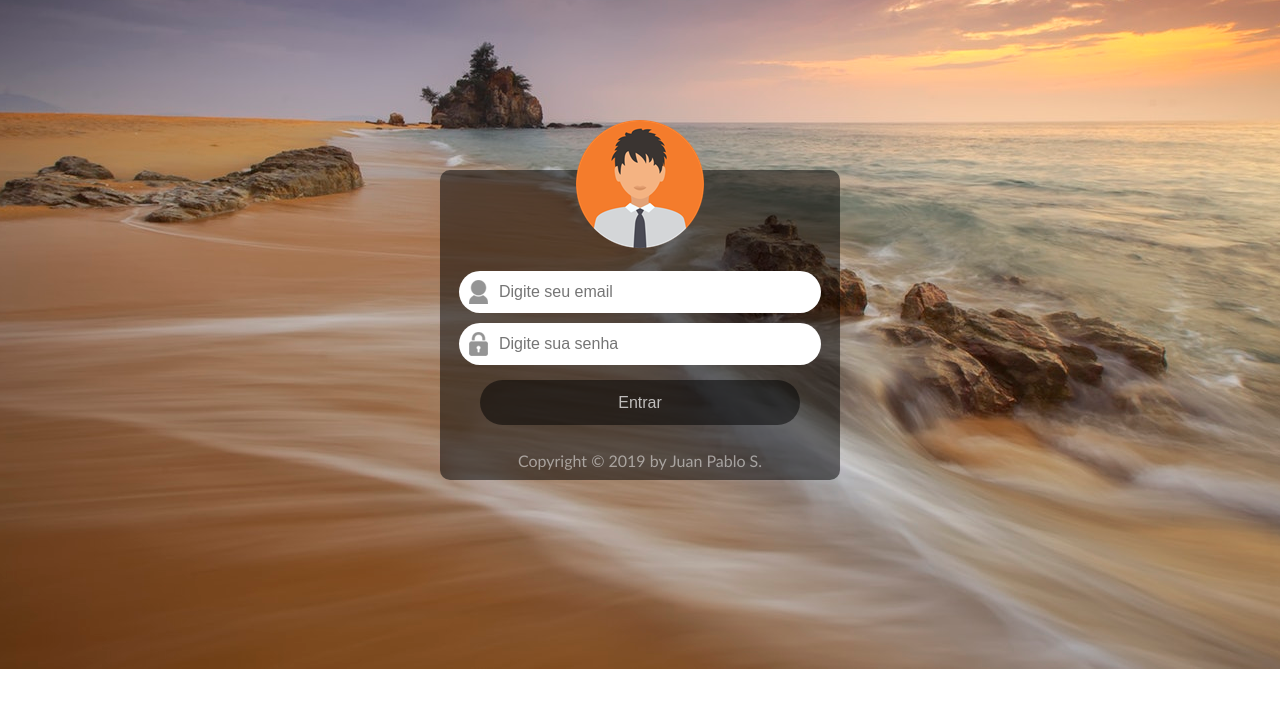
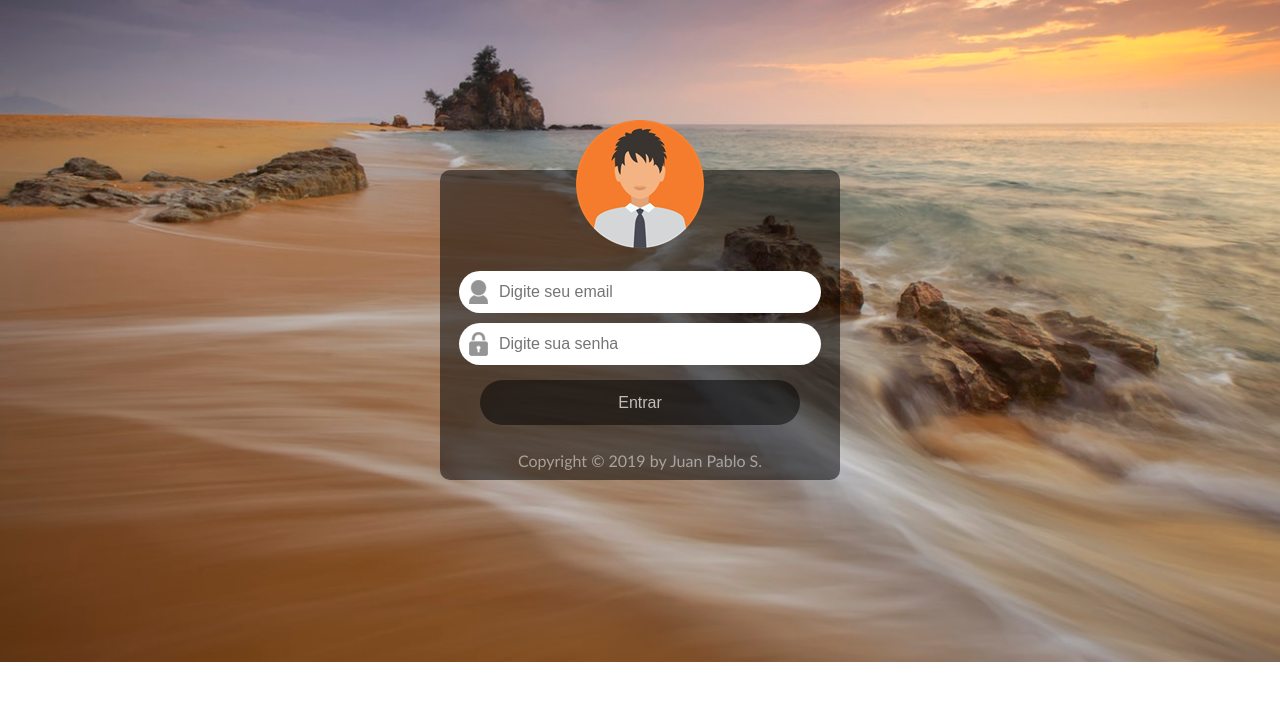
Before and after one commit to JuanSzz/login, a plain HTML site: page index.html in a window 1280 px wide. Drawn offline with Linux system fonts and the light colour scheme.

Commit message:
Update style.css

```diff
--- a/css/style.css
+++ b/css/style.css
@@ -3,9 +3,9 @@
 body{
 	font-family: "Trebuchet MS", Helvetica, sans-serif;
 	background-image: url(../img/fundo.jpg);
+	background-size: cover;
 	background-repeat: no-repeat;
 	background-position: center;
-	max-width: 1280px;
 }
 
 
```
